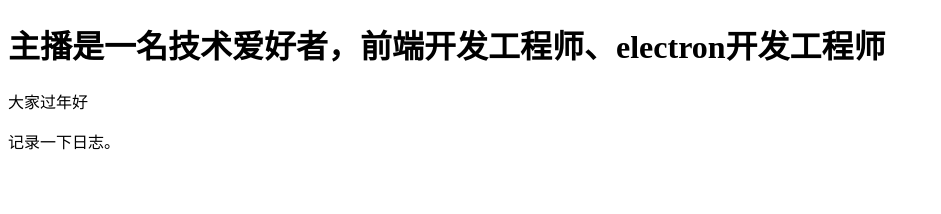
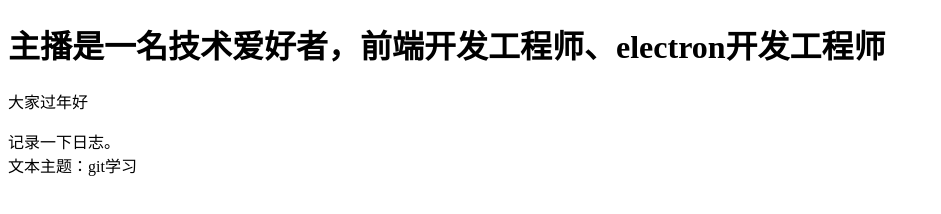
Before and after one commit to xieerduos/git-learn, a plain HTML site: page index.html in a window 1280 px wide. Shown: the whole page, without its empty margins (0-941 px from the left). Drawn offline with Linux system fonts and the light colour scheme.

Commit message:
feat: 增加主题标题

```diff
--- a/index.html
+++ b/index.html
@@ -10,5 +10,6 @@
     <h1>主播是一名技术爱好者，前端开发工程师、electron开发工程师</h1>
     <p>大家过年好</p>
     <div class="log-container">记录一下日志。</div>
+    <div id="app">文本主题：git学习</div>
   </body>
 </html>
```
